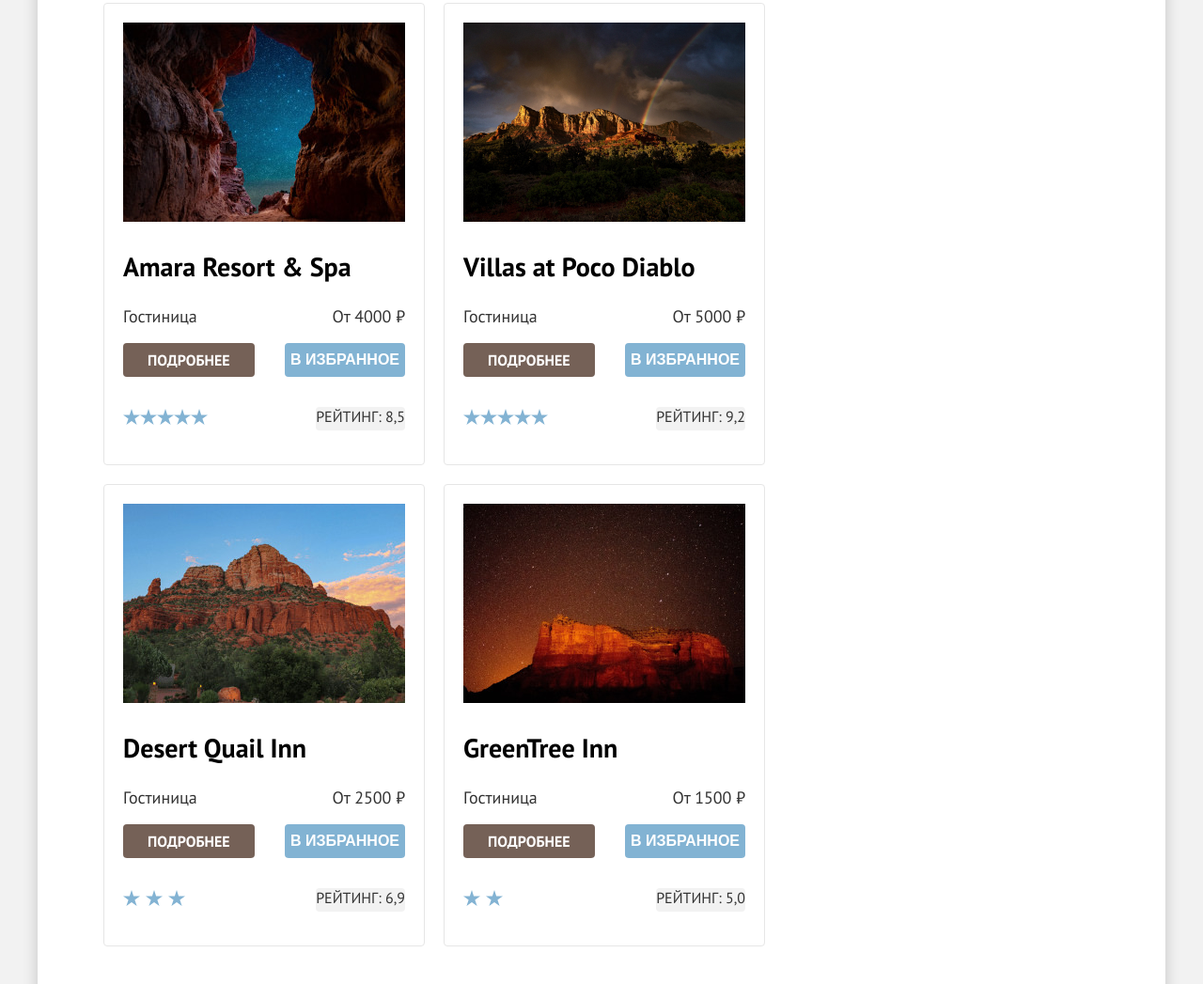
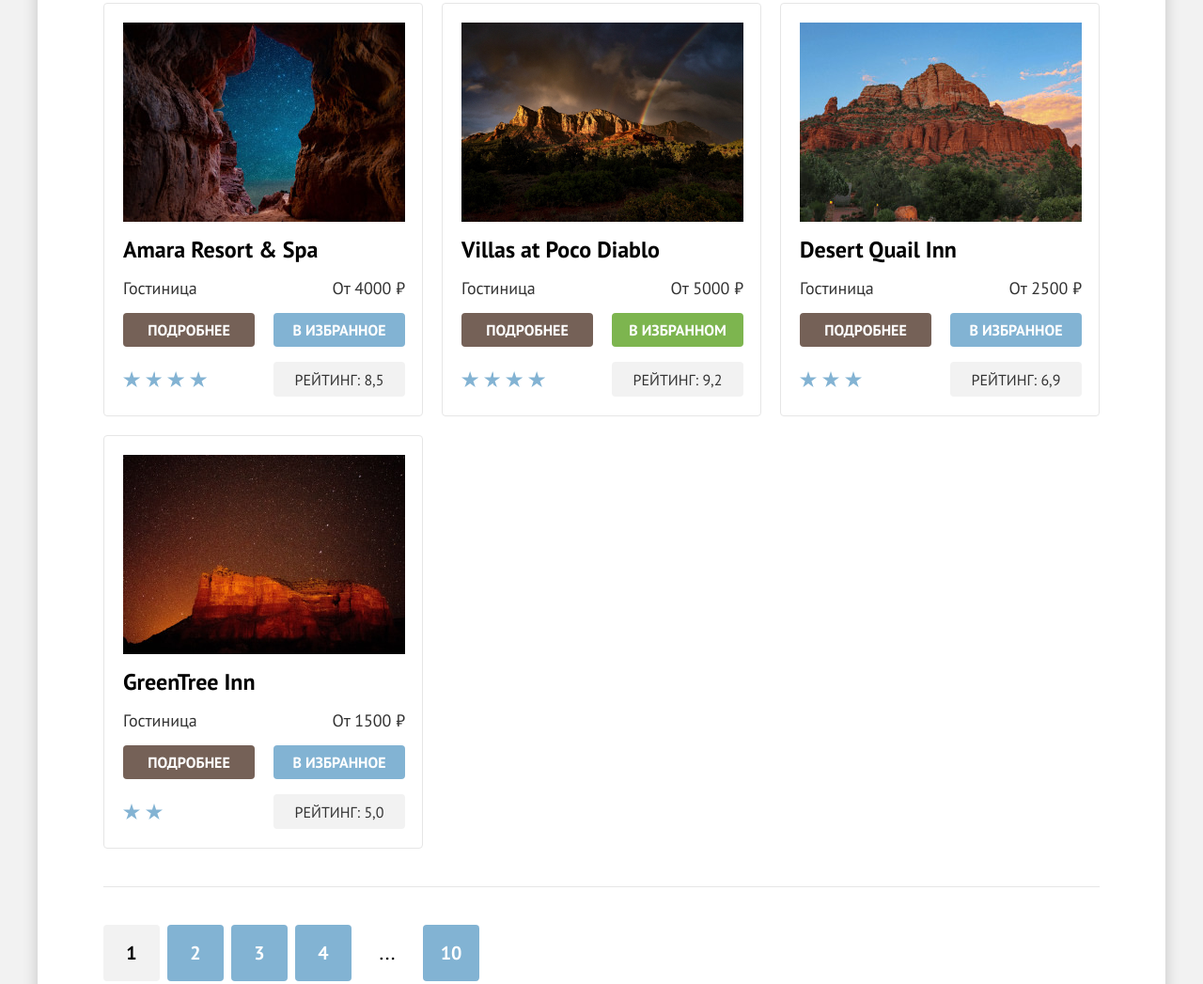
Before and after one commit to htmlacademy-htmlcss/1794633-sedona-37, a plain HTML site: page catalog.html in a window 1280 px wide. Shown: the part 613-1660 px from the top of the page at 94% size. Drawn offline with Linux system fonts and the light colour scheme.

Commit message:
Стилизован результат поиска отелей

```diff
--- a/catalog.html
+++ b/catalog.html
@@ -214,16 +214,13 @@
                 Amara Resort & Spa
               </h3>
             </a>
-            <p class="found-hotels-item-properties">
             <span class="found-hotels-item-type">
               Гостиница
             </span>
             <span class="found-hotels-item-price">
               От 4000 ₽
             </span>
-            </p>
-            <div class="found-hotels-item-button-container">
-              <a class="found-hotels-item-detailed" href="#">
+            <a class="found-hotels-item-detailed-link" href="#">
               Подробнее
             </a>
             <button class="found-hotels-item-add-to-favorites-button" type="button">
@@ -238,7 +235,7 @@
                 8,5
               </span>
             </p>
-            </div>
+
           </li>
 
           <li class="found-hotels-item">
@@ -251,20 +248,17 @@
                 Villas at Poco Diablo
               </h3>
             </a>
-            <p class="found-hotels-item-properties">
             <span class="found-hotels-item-type">
               Гостиница
             </span>
             <span class="found-hotels-item-price">
               От 5000 ₽
             </span>
-            </p>
-            <div class="found-hotels-item-button-container">
-              <a class="found-hotels-item-detailed" href="#">
+            <a class="found-hotels-item-detailed-link" href="#">
               Подробнее
             </a>
-              <button class="found-hotels-item-add-to-favorites-button" type="button">
-                В избранное
+            <button class="found-hotels-item-add-to-favorites-button added-to-favorite" type="button">
+              В избранном
             </button>
             <p class="found-hotels-item-rating-stars found-hotels-item-rating-4-stars">
                 Четыре звезды
@@ -275,7 +269,6 @@
                 9,2
               </span>
             </p>
-            </div>
           </li>
 
           <li class="found-hotels-item">
@@ -288,16 +281,13 @@
                 Desert Quail Inn
               </h3>
             </a>
-            <p class="found-hotels-item-properties">
             <span class="found-hotels-item-type">
               Гостиница
             </span>
             <span class="found-hotels-item-price">
               От 2500 ₽
             </span>
-            </p>
-            <div class="found-hotels-item-button-container">
-              <a class="found-hotels-item-detailed" href="#">
+            <a class="found-hotels-item-detailed-link" href="#">
               Подробнее
             </a>
             <button class="found-hotels-item-add-to-favorites-button" type="button">
@@ -312,7 +302,6 @@
                 6,9
               </span>
             </p>
-            </div>
           </li>
 
           <li class="found-hotels-item">
@@ -325,16 +314,13 @@
                 GreenTree Inn
               </h3>
             </a>
-            <p class="found-hotels-item-properties">
             <span class="found-hotels-item-type">
               Гостиница
             </span>
             <span class="found-hotels-item-price">
               От 1500 ₽
             </span>
-            </p>
-            <div class="found-hotels-item-button-container">
-              <a class="found-hotels-item-detailed" href="#">
+            <a class="found-hotels-item-detailed-link" href="#">
               Подробнее
             </a>
             <button class="found-hotels-item-add-to-favorites-button" type="button">
@@ -349,9 +335,7 @@
                 5,0
               </span>
             </p>
-            </div>
           </li>
-
         </ul>
 
         <ul class="found-hotels-pagination">
--- a/styles/style.css
+++ b/styles/style.css
@@ -756,6 +756,11 @@ body {
   align-self: stretch;
 }
 
+.found-hotels-sort-control option {
+  padding: 0;
+}
+
+
 .found-hotels-output-type-list {
   list-style: none;
   display: flex;
@@ -799,46 +804,51 @@ body {
 }
 
 .found-hotels-list {
-  display: flex;
+  display: grid;
+  grid-template-columns: repeat(3, 340px);
+  gap: 20px;
   list-style: none;
-  flex-wrap: wrap;
-  gap: 20px;
   padding: 0 0 40px 0;
   margin: 0 0 40px 0;
   border-bottom: 1px solid #E6E6E6;
 }
 
 .found-hotels-item {
+  display: grid;
+  grid-template-columns: repeat(2, 140px);
+  grid-template-rows: 212px 1fr;
   margin: 0;
   padding: 20px;
   border: 1px solid #E6E6E6;
   border-radius: 4px;
-  width: 300px;
+  gap: 16px 20px;
+
+}
+
+.found-hotels-item-image-link {
+  grid-column: 1 / -1;
 }
 
 .found-hotels-item-name-link {
+  grid-column: 1 / -1;
   text-decoration: none;
+}
+
+.found-hotels-item-name {
   color: #000000;
   font-size: 24px;
   font-weight: 700;
   line-height: 28px;
+  margin: 0;
 }
 
-.found-hotels-item-properties {
-  display: flex;
-  justify-content: space-between;
+.found-hotels-item-price {
+  text-align: end;
 }
 
-.found-hotels-item-button-container {
-  display: flex;
-  flex-wrap: wrap;
-  justify-content: space-between;
-  column-gap: 20px;
-  row-gap: 16px;
-}
-
-.found-hotels-item-detailed {
-  display: block;
+.found-hotels-item-detailed-link {
+  display: inline-block;
+  text-align: center;
   text-decoration: none;
   color: #FFFFFF;
   background-color: #756157;
@@ -846,7 +856,7 @@ body {
   font-weight: 700;
   line-height: 20px;
   text-transform: uppercase;
-  padding: 8px 26px;
+  padding: 8px 8px;
   border-radius: 4px;
 }
 
@@ -854,6 +864,7 @@ body {
   text-decoration: none;
   color: #FFFFFF;
   background-color: #82B3D3;
+  font-family: inherit;
   font-size: 16px;
   font-weight: 700;
   line-height: 20px;
@@ -863,12 +874,19 @@ body {
   cursor: pointer;
 }
 
+.found-hotels-item-add-to-favorites-button.added-to-favorite {
+  background-color: #7DB54F;
+}
+
 .found-hotels-item-rating-stars {
   background-image: url('../images/catalog/rating-star-icon.svg');
   background-repeat: space;
   background-size: 18px auto;
   text-indent: -9999px;
   overflow: hidden;
+  margin: 0;
+  height: 17px;
+  align-self: center;
 }
 
 .found-hotels-item-rating-2-stars {
@@ -880,7 +898,7 @@ body {
 }
 
 .found-hotels-item-rating-4-stars {
-  width: 90px;
+  width: 89px;
 }
 
 .found-hotels-item-rating-with-points {
@@ -893,6 +911,10 @@ body {
   text-transform: uppercase;
   border: 0;
   border-radius: 4px;
+  margin: 0;
+  text-align: center;
+  padding-top: 9px;
+  padding-bottom: 8px;
 }
 
 
```
Lines whose indentation alone changed are shown as unchanged.
